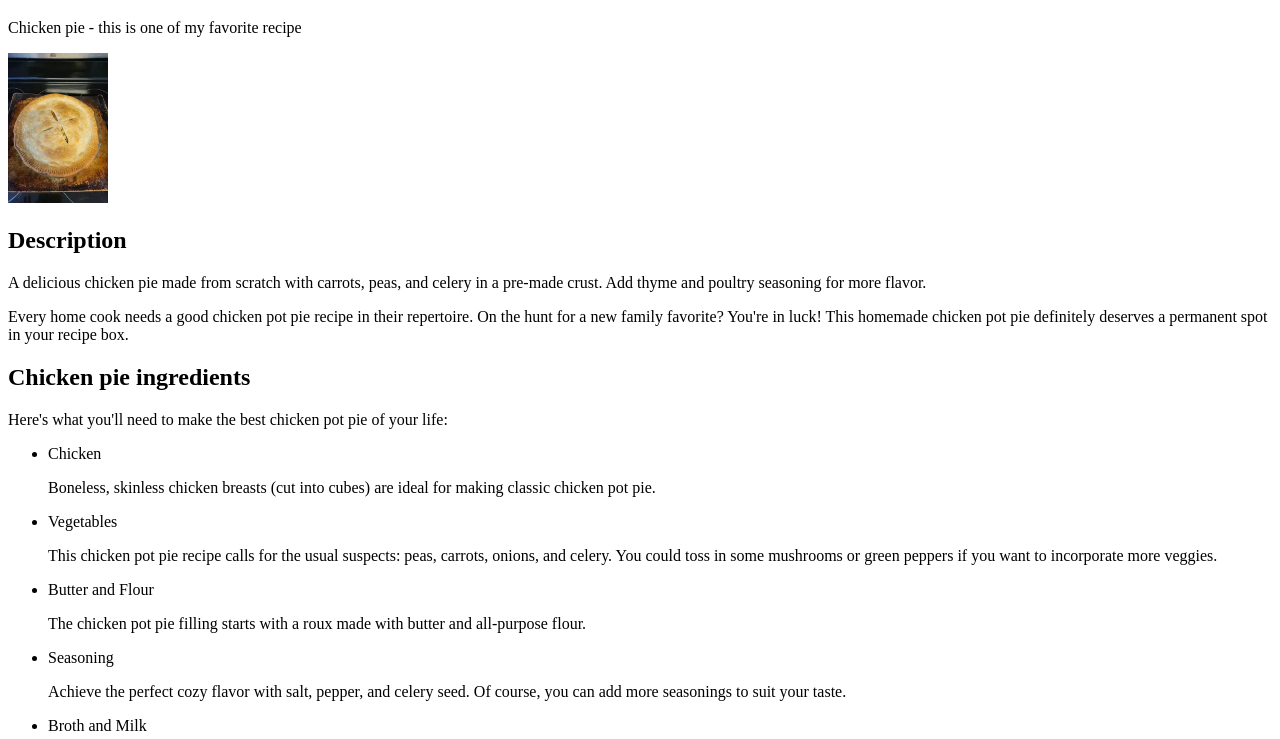
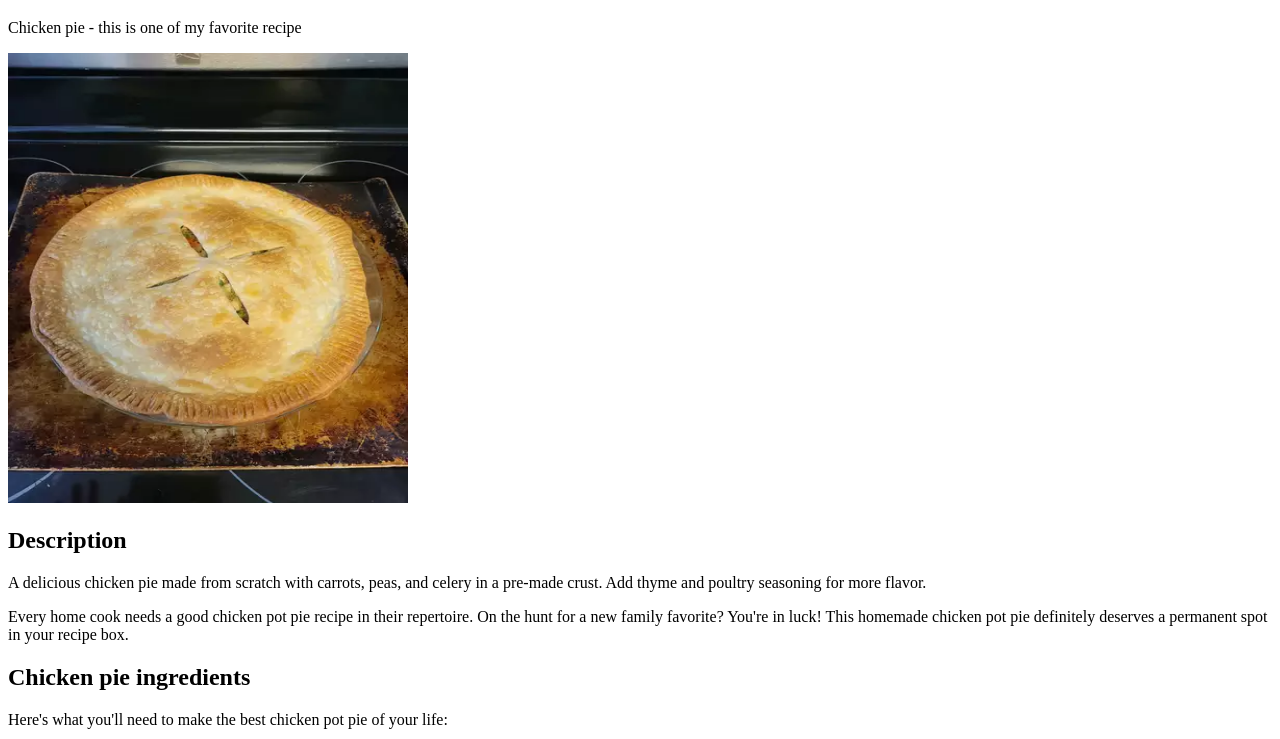
Before and after one commit to blackmyn/odin-recipes, a plain HTML site: page recipes/recipechickenpie.html in a window 1280 px wide. Shown: the part 61-800 px from the top of the page. Drawn offline with Linux system fonts and the light colour scheme.

Commit message:
few changes

```diff
--- a/recipes/recipechickenpie.html
+++ b/recipes/recipechickenpie.html
@@ -9,7 +9,7 @@
 <body>
     <h1>Chicken pie</h1>
     <p>Chicken pie - this is one of my favorite recipe</p>
-    <img src="chickenpie.jpg" alt="ChickenPie" width="100" height="150">
+    <img src="chickenpie.jpg" alt="ChickenPie" width="400" height="450">
     <h2>Description</h2>
     <p>A delicious chicken pie made from scratch with carrots, peas, and celery in a pre-made crust.
         Add thyme and poultry seasoning for more flavor.</p>
```
